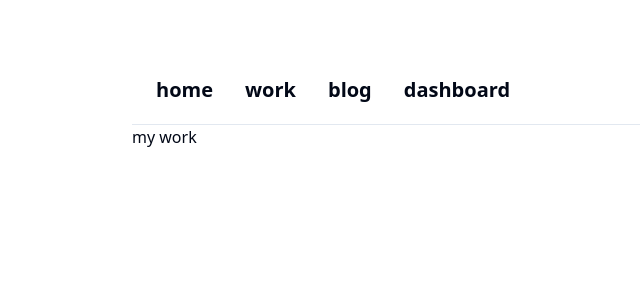
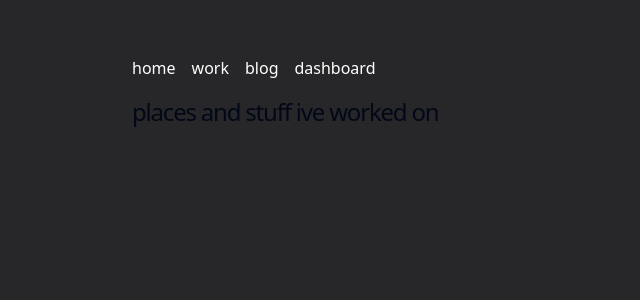
Before and after one commit to maxkopitz/maxwell-dev, a Next.js app: page /work in a window 1280 px wide. Shown: the top 300 px of the page, without its empty margins (172-812 px from the left). Built offline with nearby package versions, Linux system fonts and the light colour scheme.

Commit message:
feat: background color

```diff
--- a/src/app/_components/topnav.tsx
+++ b/src/app/_components/topnav.tsx
@@ -17,14 +17,14 @@ const navItems = {
 
 const TopNav = (): React.ReactNode => {
     return (
-        <nav className="flex w-full items-center justify-between border-b p-4 text-xl font-semibold">
+        <nav className="flex w-full items-center justify-between text-l font-regular mb-4">
             <div className="flex flex-row items-center gap-4">
                 {Object.entries(navItems).map(([path, { name }]) => {
                     return (
                         <Link
                             key={path}
                             href={path}
-                            className="transition-all hover:text-neutral-800 dark:hover:text-neutral-200 flex align-middle relative py-1 px-2"
+                            className="transition-all text-white flex align-middle relative"
                         >
                             {name}
                         </Link>
--- a/src/app/work/page.tsx
+++ b/src/app/work/page.tsx
@@ -1,13 +1,14 @@
 import { Metadata } from "next";
 
 export const metadata: Metadata = {
-  title: 'Work',
+    title: 'Work',
+    description: 'A summary of my work and contributions.',
 }
 
 const Work = (): React.ReactNode => {
     return (
         <div>
-            <h1>my work</h1>
+            <h1 className="font-medium text-2xl mb-8 tracking-tighter">places and stuff ive worked on</h1>
         </div>
     )
 }
--- a/src/styles/globals.css
+++ b/src/styles/globals.css
@@ -72,5 +72,13 @@
     }
     body {
       @apply bg-background text-foreground;
+      @apply bg-zinc-800;
     }
   }
+
+
+  @layer base {
+    html {
+        @apply bg-zinc-800;
+    }
+}
```
